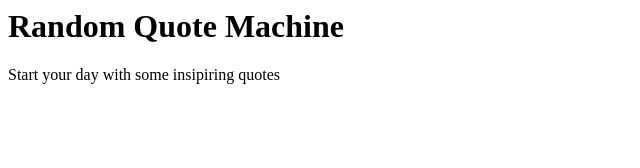
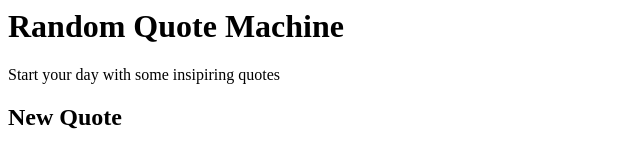
Before and after one commit to Amelen0/QuoteMachine, a plain HTML site: page index.html in a window 1280 px wide. Shown: the whole page, without its empty margins (0-640 px from the left). Drawn offline with Linux system fonts and the light colour scheme.

Commit message:
Updating

```diff
--- a/index.html
+++ b/index.html
@@ -4,5 +4,8 @@
     <h1>Random Quote Machine</h1>
     <p>Start your day with some insipiring quotes</p>
   </div>
+  <div>
+    <h2>New Quote</h2>
+  </div>
 </body>
 </html>
```
